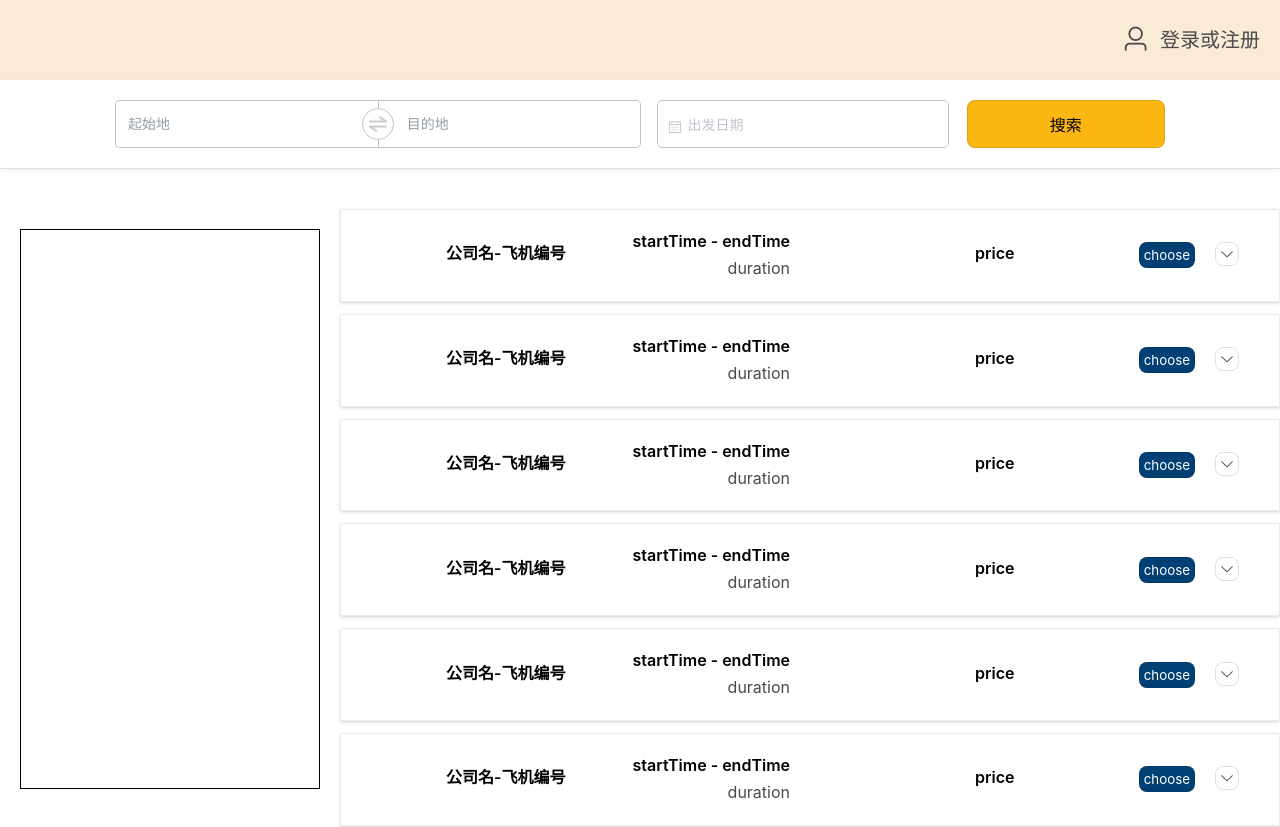
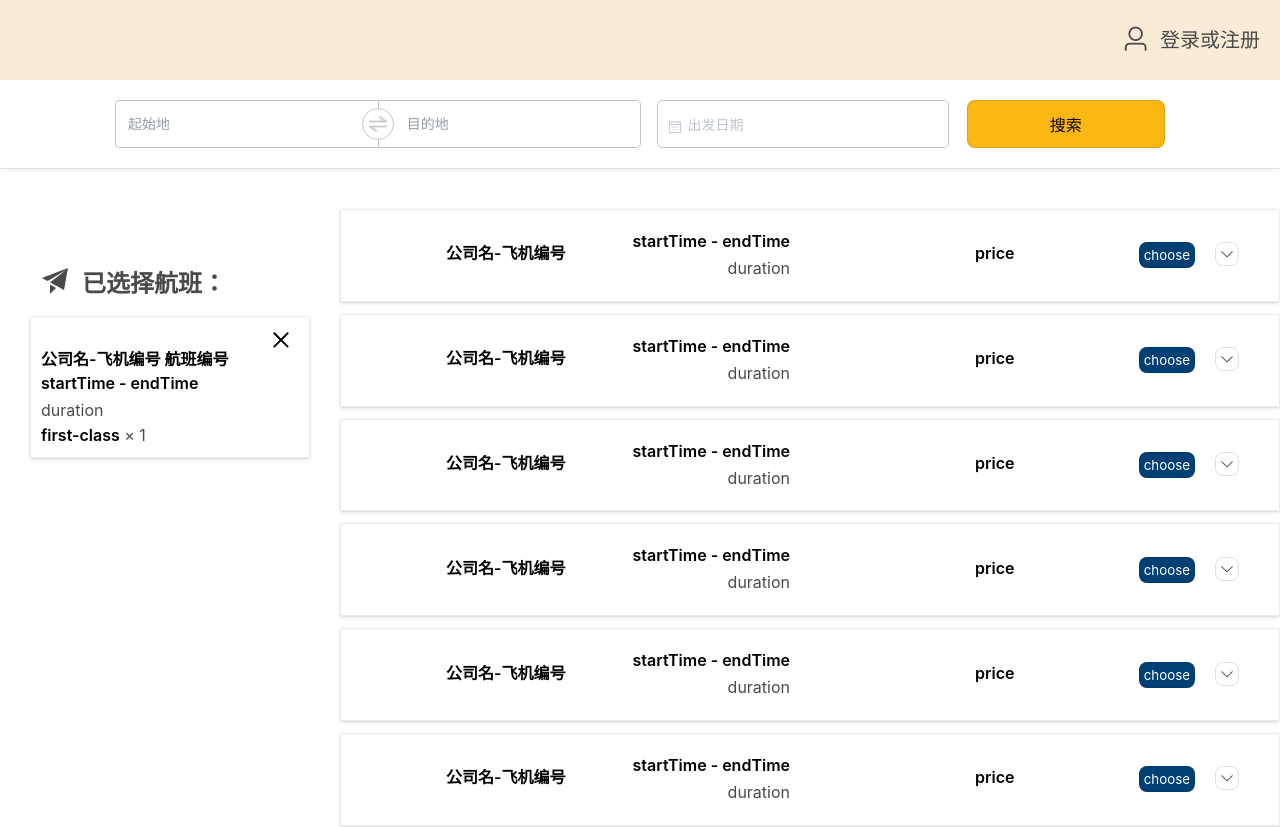
Before and after one commit to zpy1207/ticket-purchase, a Nuxt app: page /searchDetail in a window 1280 px wide. Shown: the top 827 px of the page. Built offline with nearby package versions, Linux system fonts and the light colour scheme.

Commit message:
add choosen-card

```diff
--- /dev/null
+++ b/assets/styles/components/choosenTicketCard.scss
@@ -0,0 +1,18 @@
+@import "./ticketCard.scss";
+
+.button-close {
+  float: right;
+  cursor: pointer;
+  background-color: transparent;
+  border: 0;
+}
+
+.choosen-ticket-card {
+  // border: 1px solid red;
+  padding: 10px;
+  text-align: start;
+}
+
+.content {
+  padding-top: 20px;
+}
--- a/assets/styles/searchDetail.scss
+++ b/assets/styles/searchDetail.scss
@@ -28,13 +28,21 @@
   min-height: 300px;
   margin: 20px;
   position: sticky;
-  top: 20vh;
+  top: 10vh;
 }
 
 .choose-pane-container {
-  border: solid 1px #000;
+  // border: solid 1px #000;
+  text-align: start;
   height: 70vh;
   width: 300px;
+  padding: 20px 10px;
+
+  .choose-pane-title {
+    font-size: 1.5rem;
+    font-weight: 700;
+    line-height: 4rem;
+  }
 }
 
 .collapsed-search-form {
@@ -45,6 +53,12 @@
   padding: 20px 0;
   -webkit-animation: expand .15s cubic-bezier(.65,.05,.36,1);
   animation: expand .15s cubic-bezier(.65,.05,.36,1);
+}
+
+.icon-plane {
+  font-size: 2rem;
+  text-align: start;
+  padding: 5px 10px;
 }
 
 .mainLayout {
--- /dev/null
+++ b/components/ChoosenTicketCard.vue
@@ -0,0 +1,47 @@
+<template>
+  <div class="choosen-ticket-card ticketCardLayout">
+    <button class="button-close" @click="deleteOption">
+      <svg t="1678710572127" class="icon" viewBox="0 0 1024 1024" version="1.1" xmlns="http://www.w3.org/2000/svg" p-id="2798" xmlns:xlink="http://www.w3.org/1999/xlink" width="32" height="32"><path d="M570 510.8l254.9-255.1c16.4-16.5 16.4-43 0-59.5s-43-16.5-59.5 0L510.5 451.3 255.8 196.2c-16.4-16.5-43-16.5-59.5 0-16.4 16.5-16.4 43 0 59.5l254.9 255.1-254.9 255c-16.4 16.5-16.4 43 0 59.5 8.1 8.2 18.9 12.4 29.7 12.4s21.5-4.1 29.7-12.4l254.7-255 254.8 255c8.1 8.2 19 12.4 29.7 12.4 10.8 0 21.5-4.1 29.6-12.4 16.4-16.5 16.4-43 0-59.5L570 510.8z m0 0" p-id="2799"></path></svg>
+    </button>
+    <div class="content">
+      <div class="company itrTxtPair">
+        <span class="bt_focusText">
+          公司名-飞机编号
+        </span>
+        <span class="bt_focusText"> 航班编号 </span>
+      </div>
+      <div class="time itrTxtPair">
+        <div class="bt_focusText">startTime - endTime</div>
+        <div class="duration">duration</div>
+      </div>
+      <div class="ticket-detail">
+        <span class="bt_focusText">first-class</span>
+        <span> × </span>
+        <span class=""> 1 </span>
+      </div>
+
+
+    </div>
+
+  </div>
+</template>
+
+<script>
+export default {
+  name: 'ChoosenTicketCard',
+  data() {
+    return {
+
+    }
+  },
+  methods: {
+    deleteOption() {
+      console.log('delete')
+    }
+  }
+}
+</script>
+
+<style lang="scss" scoped>
+@import "~/assets/styles/components/choosenTicketCard.scss"
+</style>
--- a/pages/searchDetail.vue
+++ b/pages/searchDetail.vue
@@ -2,6 +2,7 @@
   <div class="search-bar">
     <header-tab></header-tab>
 
+    <!-- search-bar -->
     <div class="relative sticky-search-position">
       <div class="a-container">
         <div
@@ -14,9 +15,20 @@
 
     <div class="mainLayout flex">
       <div class="choosePane" style="">
-        <div class="choose-pane-container" style=""></div>
-        <!-- choose-pane -->
+        <div class="choose-pane-container" style="">
+          <div class="choose-pane-title">
+            <span class="icon-plane">
+              <i class="el-icon-s-promotion"></i>
+            </span>
+            <span>已选择航班：</span>
+          </div>
+
+
+          <choosen-ticket-card></choosen-ticket-card>
+        </div>
       </div>
+
+      <!-- ticket-list -->
       <div class="flex flex-column" style="flex-direction: column; flex: 1;">
         <div
           v-for="(item, index) in detailList"
@@ -38,10 +50,12 @@
 import SearchTab from '../components/SearchTab.vue'
 import HeaderTab from '~/components/HeaderTab.vue'
 import TicketCard from '~/components/TicketCard.vue'
+import ChoosenTicketCard from '~/components/ChoosenTicketCard.vue'
 
 export default {
   name: 'SearchDetailPage',
   comments: {
+    ChoosenTicketCard,
     HeaderTab,
     SearchTab,
     TicketCard
```
